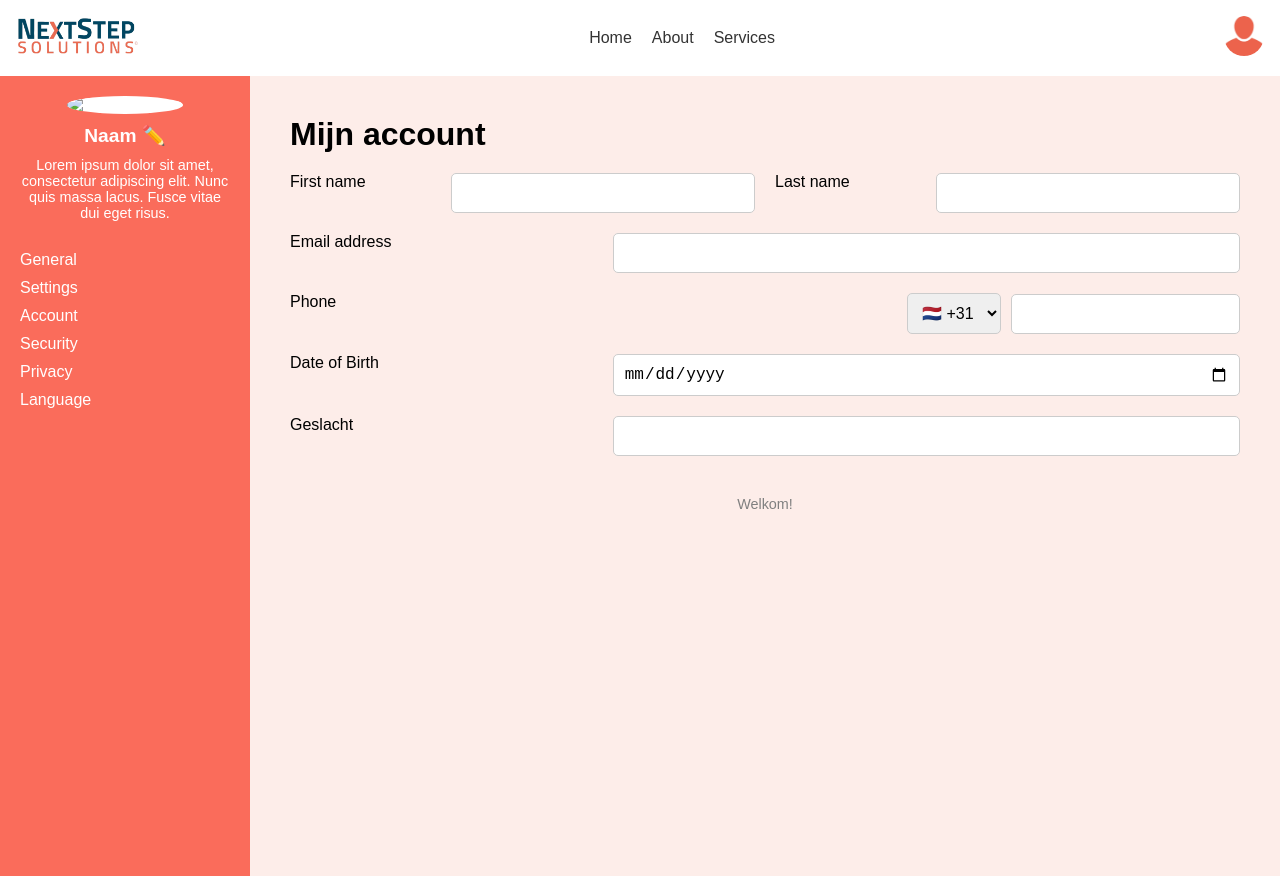
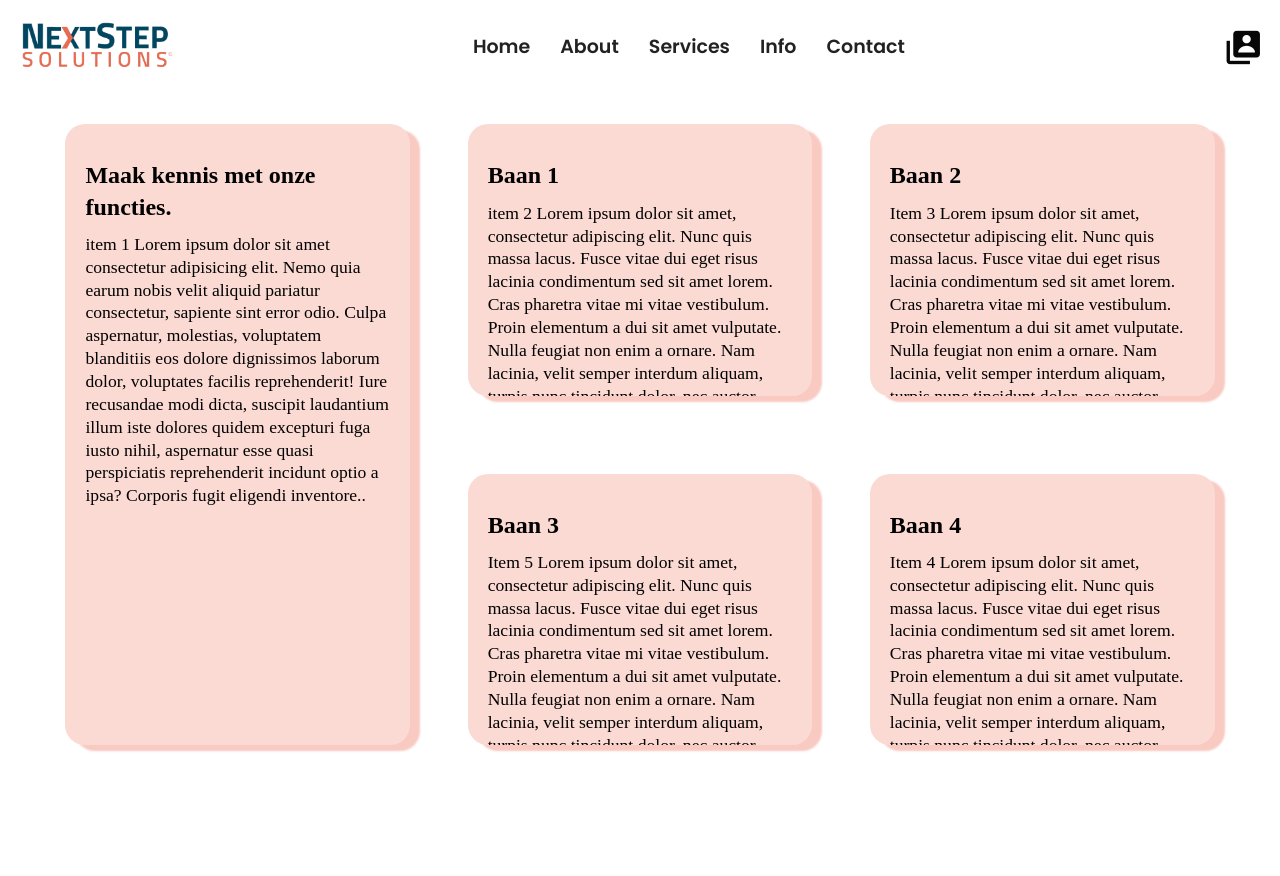
Before and after one commit to vanrooijenvision/Next-Step-Solutions-Website, a plain HTML site: page index.html in a window 1280 px wide. After the commit the page ends 800 px from the top, so only its background shows below. Drawn offline with nearby package versions, Linux system fonts and the light colour scheme.

Commit message:
Add files via upload

```diff
--- /dev/null
+++ b/index.css
@@ -0,0 +1,252 @@
+@import url('https://fonts.googleapis.com/css2?family=Poppins:wght@300;400;500;600;700;800;900&display=swap');
+
+
+/* Basis grid-instelling voor desktops */
+.container {
+    height: 97vh;
+    display: grid;
+    grid-template-rows: repeat(20, minmax(20px, 1fr));
+    grid-template-columns: repeat(22, 1fr);
+}
+
+
+.item1 {
+    grid-column: 2 / 8; /* Plaats van item 1 aan de hand van grid */
+    grid-row: 4 /20; /* Plaats van item 1 aan de hand van grid */
+    background-color: rgba(236, 107, 81, 0.25);
+    border-radius: 20px;
+    text-align: left;
+    margin: 0 auto;
+    /* Tekststijling */
+    font-size: 1.1rem;
+    line-height: 1.3;
+    /* Voeg padding toe voor ruimte tussen de container en de tekst */
+    padding: 20px;
+    /* Zorg ervoor dat de inhoud in de container blijft en kan scrollen */
+    overflow: auto; /* Maakt scrollen mogelijk als de inhoud groter is dan de container */
+    max-height: 100%;  /* Optioneel: Beperkt de maximale hoogte van de container (of gebruik een specifieke waarde) */
+    box-shadow: 10px 6px 2px rgba(226, 45, 8, 0.25); /* box shadow*/
+}
+
+.item1 h1 {
+    margin-bottom: 10px; /* Verklein de ruimte onder het kopje */
+    font-size: 1.5rem;   /* grootte van de text aanpassen */
+}
+
+.item2 {
+    grid-column: 9 / 15;
+    grid-row: 4 / 11;
+    background-color: rgba(236, 107, 81, 0.25);
+    border-radius: 20px;
+    text-align: left;
+    margin: 0 auto;
+    /* Tekststijling */
+    font-size: 1.1rem;
+    line-height: 1.3;
+    /* Voeg padding toe voor ruimte tussen de container en de tekst */
+    padding: 20px;
+    /* Zorg ervoor dat de inhoud in de container blijft en kan scrollen */
+    overflow: auto; /* Maakt scrollen mogelijk als de inhoud groter is dan de container */
+    max-height: 100%; /* Optioneel: Beperkt de maximale hoogte van de container (of gebruik een specifieke waarde) */
+    box-shadow: 10px 6px 2px rgba(226, 45, 8, 0.25);
+}
+
+
+
+.item2 h1 {
+    margin-bottom: 10px; /* Verklein de ruimte onder het kopje */
+    font-size: 1.5rem;   /* Optioneel: grootte van het kopje aanpassen */
+}
+
+/* kijk item 1 */
+.item3 {
+    grid-column: 16 / 22;
+    grid-row: 4 /11;
+    background-color: rgba(236, 107, 81, 0.25);
+    border-radius: 20px;
+    text-align: left;
+    margin: 0 auto;
+    font-size: 1.1rem;
+    line-height: 1.3;
+    padding: 20px;
+    overflow: auto;
+    max-height: 100%;
+    box-shadow: 10px 6px 2px rgba(226, 45, 8, 0.25);
+}
+
+.item3 h1 {
+    margin-bottom: 10px; /* Verklein de ruimte onder het kopje */
+    font-size: 1.5rem;   /* Optioneel: grootte van het kopje aanpassen */
+}
+
+.item4 {/* kijk item 1 */
+    grid-column: 16 / 22;
+    grid-row: 13 /20;
+    background-color: rgba(236, 107, 81, 0.25);
+    border-radius: 20px;
+    text-align: left;
+    margin: 0 auto;
+    font-size: 1.1rem;
+    line-height: 1.3;
+    padding: 20px;
+    overflow: auto;
+    max-height: 100%;
+    box-shadow: 10px 6px 2px rgba(226, 45, 8, 0.25);
+}
+
+.item4 h1 {
+    margin-bottom: 10px; /* Verklein de ruimte onder het kopje */
+    font-size: 1.5rem;   /* Optioneel: grootte van het kopje aanpassen */
+}
+
+.item5 {/* kijk item 1 */
+    grid-column: 9 / 15;
+    grid-row: 13 /20;
+    background-color: rgba(236, 107, 81, 0.25);
+    border-radius: 20px;
+    text-align: left;
+    margin: 0 auto;
+    font-size: 1.1rem;
+    line-height: 1.3;
+    padding: 20px;
+    overflow: auto;
+    max-height: 100%;
+    box-shadow: 10px 6px 2px rgba(226, 45, 8, 0.25);
+}
+
+.item5 h1 {
+    margin-bottom: 10px; /* Verklein de ruimte onder het kopje */
+    font-size: 1.5rem;   /* Optioneel: grootte van het kopje aanpassen */
+}
+
+.navbar{ /*navbar en grid van de navbar.*/
+    grid-column: 1 /22;
+    grid-row: 1/3;
+    display: flex;
+    justify-content: space-between;
+    padding: 1%;
+    align-items: center;
+    background-color: transparent;
+    position: relative;
+
+}
+
+.navbar-links{ /* instellingen Home About etc. met gap */
+    display: flex;
+    gap: 30px;
+    margin: 0 auto;
+
+
+}
+.navbar-links a {
+    font-size: 19px; /* grote van de texst */
+    color: #222;
+    text-decoration: none;
+    font-weight: 600;/* dikte van de texst */
+    transition: .5s;
+    font-family: poppins, sans-serif;
+}
+
+.navbar a:hover {
+    color: rgba(236, 107, 81, 1);
+}
+
+.container img { /*logo png */
+    height: 50px;
+    width: auto;
+    object-fit: cover;
+    background-color: white;
+    border-radius: 5px;
+  }
+
+
+
+.account{  /*account en grid account icoon*/
+    display: flex;
+    grid-column: 22/23;
+    grid-row: 1/3;
+    background-color: white;
+    justify-content: center;
+    gap: 15px;
+
+}
+
+.account a{ /* account icoon instellingen */
+    color: rgb(7, 7, 7);
+    font-size: 40px;
+    padding-top: 20px;
+    background-color:transparent;
+    transition: .5s;
+}
+
+.account a:hover { /* account hover actie */
+    color: rgba(236, 107, 81, 1);
+}
+
+
+
+
+
+
+
+
+/* Responsieve stijl voor tablets
+@media (max-width: 1024px) {
+    .container {
+        grid-template-rows: repeat(6, minmax(50px, 1fr));
+        grid-template-columns: repeat(6, 1fr);
+    }
+*/
+    /* Voor tablets, plaats item 3 rechts onderaan in een kleinere grid
+    .item1 {
+        grid-column: 6 / 7; /* Laatste kolom (kolom 6 op tablets)
+        grid-row: 6 / 7; /* Laatste rij (rij 6 op tablets)
+        background-color: blue;
+    }
+    .item2 {
+        grid-column: 6 / 7; /* Laatste kolom (kolom 6 op tablets)
+        grid-row: 6 / 7; /* Laatste rij (rij 6 op tablets)
+        background-color: blue;
+    }
+    .item3 {
+        grid-column: 6 / 7; /* Laatste kolom (kolom 6 op tablets)
+        grid-row: 6 / 7; /* Laatste rij (rij 6 op tablets)
+        background-color: blue;
+    }
+    .item4 {
+        grid-column: 6 / 7; /* Laatste kolom (kolom 6 op tablets)
+        grid-row: 6 / 7; /* Laatste rij (rij 6 op tablets)
+        background-color: blue;
+    }
+}
+
+/* Responsieve stijl voor mobiele telefoons
+@media (max-width: 768px) {
+    .container {
+        grid-template-rows: repeat(4, minmax(50px, 1fr));
+        grid-template-columns: repeat(4, 1fr);
+    }
+
+    /* Voor telefoons, plaats item 3 rechts onderaan in een nog kleinere grid
+    .item1 {
+        grid-column: 4 / 6; /* Laatste kolom (kolom 4 op telefoons)
+        grid-row: 4 / 5; /* Laatste rij (rij 4 op telefoons)
+        background-color: red;
+    }
+    .item2 {
+        grid-column: 4 / 6; /* Laatste kolom (kolom 4 op telefoons)
+        grid-row: 4 / 5; /* Laatste rij (rij 4 op telefoons)
+        background-color: red;
+    }
+    .item3 {
+        grid-column: 4 / 6; /* Laatste kolom (kolom 4 op telefoons)
+        grid-row: 4 / 5; /* Laatste rij (rij 4 op telefoons)
+        background-color: red;
+    }
+    .item4 {
+        grid-column: 4 / 6; /* Laatste kolom (kolom 4 op telefoons)
+        grid-row: 4 / 5; /* Laatste rij (rij 4 op telefoons)
+        background-color: red;
+    }
+}
+*/
--- a/index.html
+++ b/index.html
@@ -3,82 +3,74 @@
     <head>
         <meta charset="UTF-8">
         <meta name="viewport" content="width=device-width, initial-scale=1.0">
-    <title>NextStep Solutions</title>
-    <link rel="stylesheet" href="/styles.css">
+        <link rel="stylesheet" href="index.css">
+        <link href='https://unpkg.com/boxicons@2.1.4/css/boxicons.min.css'
+            rel='stylesheet'>
+        <title>Document</title>
     </head>
     <body>
-    <header>
-        <div class="logo">
-            <img src="/images/logo.PNG" alt="NextStep Solutions">
-        </div>
-        <nav>
-            <ul>
-                <li><a href="#">Home</a></li>
-                <li><a href="#">About</a></li>
-                <li><a href="#">Services</a></li>
-            </ul>
-        </nav>
-        <div class="user-icon">
-            <img src="/images/profiel.PNG" alt="User">
-        </div>
-    </header>
 
         <div class="container">
-        <aside class="sidebar">
-            <div class="profile">
-                <img src="profile-placeholder.png" alt="Profile Picture">
-                <h2>Naam <span class="edit-icon">✏️</span></h2>
-                <p>Lorem ipsum dolor sit amet, consectetur adipiscing elit. Nunc quis massa lacus. Fusce vitae dui eget risus.</p>
-            </div>
-            <ul class="sidebar-menu">
-                <li>General</li>
-                <li>Settings</li>
-                <li>Account</li>
-                <li>Security</li>
-                <li>Privacy</li>
-                <li>Language</li>
-            </ul>
-        </aside>
+            <div class="item item1">
+                <h1>Maak kennis met onze functies.</h1>
+                item 1 Lorem ipsum dolor sit amet consectetur
+                adipisicing elit. Nemo quia earum nobis velit aliquid
+                pariatur consectetur, sapiente sint error odio. Culpa
+                aspernatur, molestias, voluptatem blanditiis eos dolore
+                dignissimos laborum dolor, voluptates facilis reprehenderit!
+                Iure recusandae modi dicta, suscipit laudantium illum iste dolores quidem
+                excepturi fuga iusto nihil, aspernatur esse quasi perspiciatis reprehenderit incidunt
+                optio a ipsa? Corporis fugit eligendi inventore..</div>
+            <div class="item item2">
+                <h1>Baan 1</h1>
+                item 2 Lorem ipsum dolor sit amet, consectetur adipiscing elit. Nunc quis
+                massa lacus. Fusce vitae dui eget risus lacinia condimentum sed sit amet lorem.
+                Cras pharetra vitae mi vitae vestibulum. Proin elementum a dui sit amet vulputate.
+                Nulla feugiat non enim a ornare. Nam lacinia, velit semper interdum aliquam,
+                turpis nunc tincidunt dolor, nec auctor ipsum dui at eros.  </div>
 
-        <main class="account-info">
-            <h1>Mijn account</h1>
-            <form>
-                <div class="form-row">
-                    <label for="first-name">First name</label>
-                    <input type="text" id="first-name" name="first-name">
-                    <label for="last-name">Last name</label>
-                    <input type="text" id="last-name" name="last-name">
+            <div class="item item3">
+                <h1>Baan 2</h1>
+                Item 3 Lorem ipsum dolor sit amet, consectetur adipiscing elit. Nunc quis
+                massa lacus. Fusce vitae dui eget risus lacinia condimentum sed sit amet lorem.
+                Cras pharetra vitae mi vitae vestibulum. Proin elementum a dui sit amet vulputate.
+                Nulla feugiat non enim a ornare. Nam lacinia, velit semper interdum aliquam,
+                turpis nunc tincidunt dolor, nec auctor ipsum dui at eros.</div>
+
+            <div class="item item4">
+                <h1>Baan 4</h1>
+                Item 4 Lorem ipsum dolor sit amet, consectetur adipiscing elit. Nunc quis
+                massa lacus. Fusce vitae dui eget risus lacinia condimentum sed sit amet lorem.
+                Cras pharetra vitae mi vitae vestibulum. Proin elementum a dui sit amet vulputate.
+                Nulla feugiat non enim a ornare. Nam lacinia, velit semper interdum aliquam,
+                turpis nunc tincidunt dolor, nec auctor ipsum dui at eros.</div>
+
+            <div class="item item5">
+                <h1>Baan 3</h1>
+                Item 5 Lorem ipsum dolor sit amet, consectetur adipiscing elit. Nunc quis
+                massa lacus. Fusce vitae dui eget risus lacinia condimentum sed sit amet lorem.
+                Cras pharetra vitae mi vitae vestibulum. Proin elementum a dui sit amet vulputate.
+                Nulla feugiat non enim a ornare. Nam lacinia, velit semper interdum aliquam,
+                turpis nunc tincidunt dolor, nec auctor ipsum dui at eros.</div>
+            <nav class="navbar">
+
+                <div class="container-img">
+                    <img src="logo.PNG" alt="a cat">
                 </div>
 
-                <div class="form-row">
-                    <label for="email">Email address</label>
-                    <input type="email" id="email" name="email">
+                <div class="navbar-links">
+                    <a href="#">Home</a>
+                    <a href="#">About</a>
+                    <a href="#">Services</a>
+                    <a href="#">Info</a>
+                    <a href="#">Contact</a>
+                </div>
+            </nav>
+
+            <div class="account">
+                <a href="#"><i class='bx bxs-user-account'></i></a>
             </div>
 
-                <div class="form-row">
-                    <label for="phone">Phone</label>
-                    <div class="phone-input">
-                        <select id="country-code">
-                            <option value="+31">🇳🇱 +31</option>
-                            <!-- Add more options if needed -->
-                        </select>
-                        <input type="tel" id="phone" name="phone">
-                    </div>
-                </div>
-
-                <div class="form-row">
-                    <label for="dob">Date of Birth</label>
-                    <input type="date" id="dob" name="dob">
-                </div>
-
-                <div class="form-row">
-                    <label for="gender">Geslacht</label>
-                    <input type="text" id="gender" name="gender">
-                </div>
-
-                <p>Welkom!</p>
-            </form>
-        </main>
         </div>
     </body>
 </html>
```
Also changed, not shown: logo.PNG (added). Lines whose indentation alone changed are shown as unchanged.
